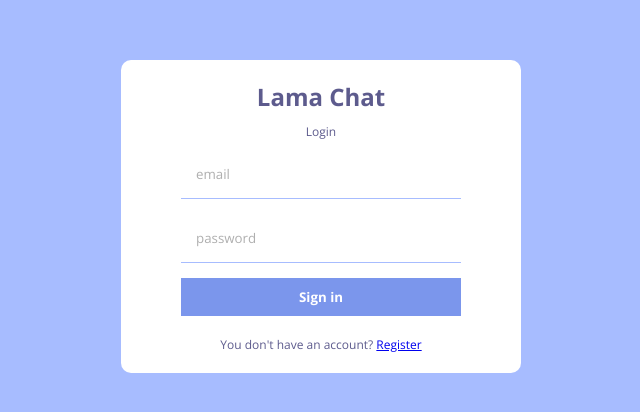
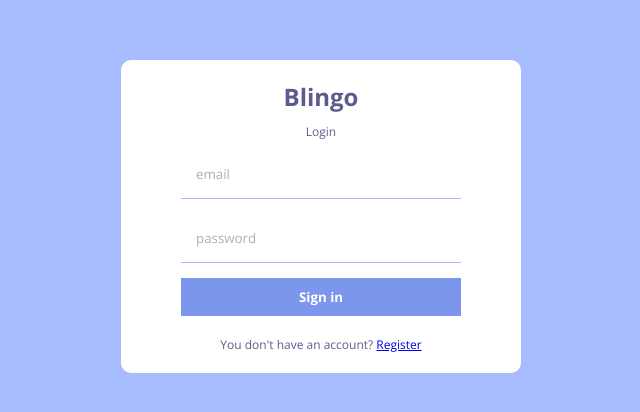
Before and after one commit to pavlosantoniou13/Chat-app, a React (Create React App) app: page /login in a window 1280 px wide. Shown: the part 184-596 px from the top of the page, without its empty margins (319-959 px from the left). Built offline with nearby package versions, Linux system fonts and the light colour scheme; no server answers.

Commit message:
added some styles and deployment

```diff
--- a/package.json
+++ b/package.json
@@ -38,5 +38,8 @@
       "last 1 firefox version",
       "last 1 safari version"
     ]
+  },
+  "devDependencies": {
+    "gh-pages": "^5.0.0"
   }
 }
--- a/src/components/Navbar.jsx
+++ b/src/components/Navbar.jsx
@@ -8,7 +8,7 @@ const Navbar = () => {
 
   return (
     <div className='navbar'>
-      <span className="logo">Lama Chat</span>
+      <span className="logo">Blingo</span>
       <div className="user">
         <img src={currentUser.photoURL} alt="" />
         <span>{currentUser.displayName}</span>
--- a/src/pages/Login.jsx
+++ b/src/pages/Login.jsx
@@ -22,7 +22,7 @@ const Login = () => {
   return (
     <div className="formContainer">
       <div className="formWrapper">
-        <span className="logo">Lama Chat</span>
+        <span className="logo">Blingo</span>
         <span className="title">Login</span>
         <form onSubmit={handleSubmit}>
           <input type="email" placeholder="email" />
--- a/src/pages/Register.jsx
+++ b/src/pages/Register.jsx
@@ -62,7 +62,7 @@ const Register = () => {
   return (
     <div className="formContainer">
       <div className="formWrapper">
-        <span className="logo">Lama Chat</span>
+        <span className="logo">Blingo</span>
         <span className="title">Register</span>
         <form onSubmit={handleSubmit}>
           <input required type="text" placeholder="display name" />
--- a/src/style.scss
+++ b/src/style.scss
@@ -117,7 +117,7 @@
           height: 50px;
           padding: 10px;
           justify-content: space-between;
-          color: #ddddf7;
+          color: white;
 
           .logo {
             font-weight: bold;
```
Also changed, not shown: 1 other file (tests, documents, lock files or other folders).
